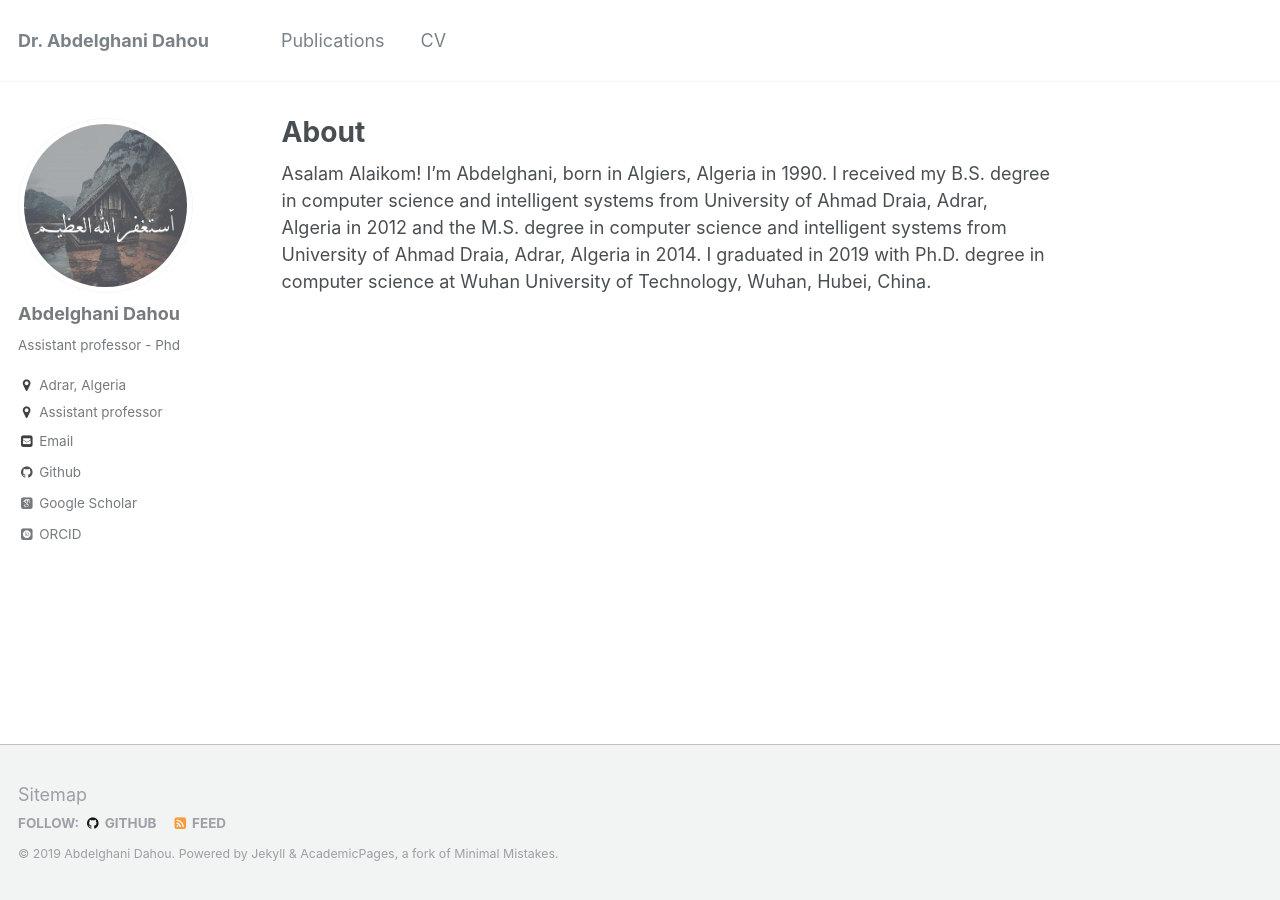
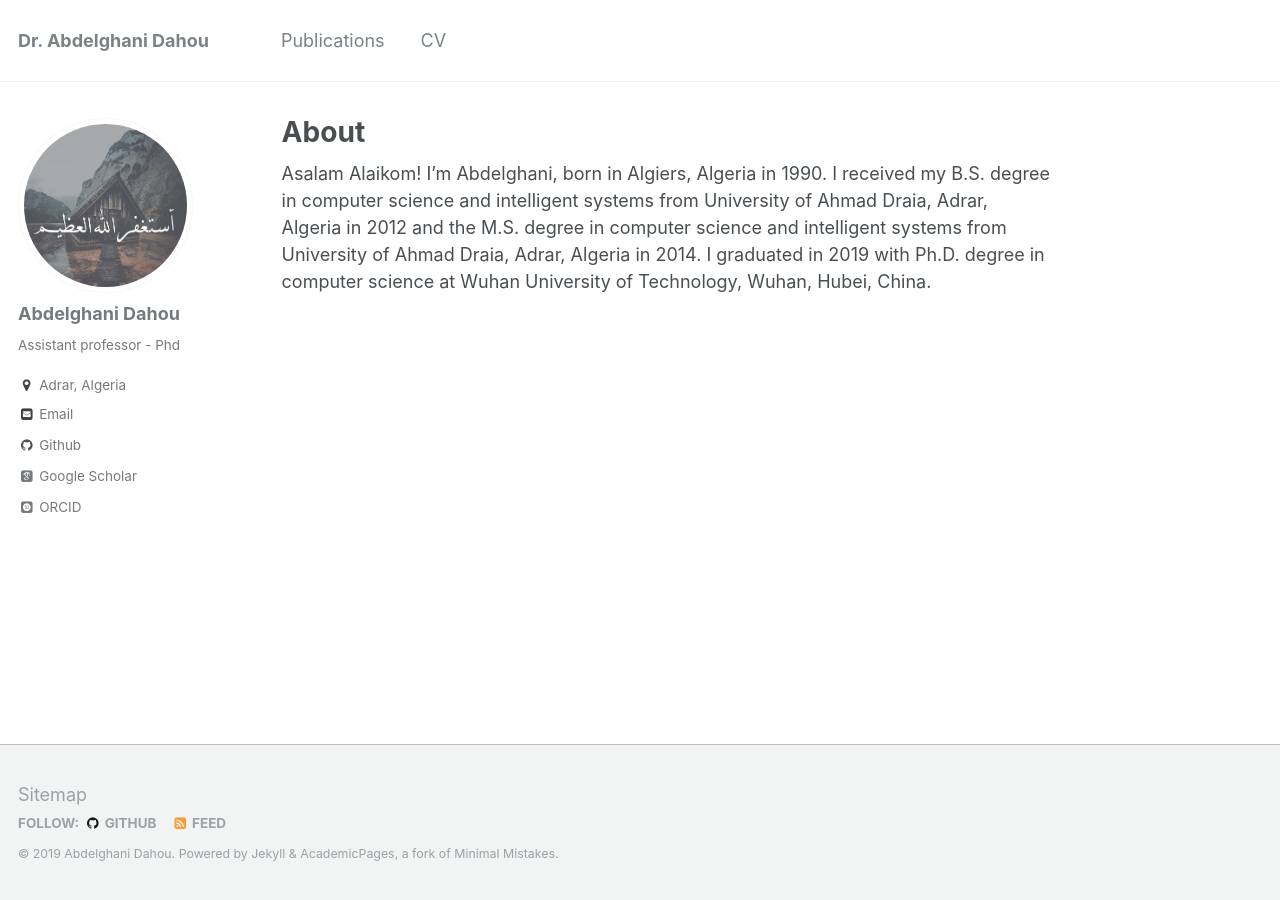
Before and after one commit to dr-dahou-adrar/dr-dahou-adrar.github.io, a Jekyll site: the page built from _pages/about.md, in a window 1280 px wide. Built offline with Jekyll 4.4.1, drawn with Linux system fonts in a browser that asks for light colours; some web fonts are replaced.

Commit message:
Update _config.yml

```diff
--- a/_config.yml
+++ b/_config.yml
@@ -83,7 +83,7 @@ author:
   avatar           : "profile.jpg"
   bio              : "Assistant professor - Phd"
   location         : "Adrar, Algeria"
-  employer         : "Assistant professor"
+  employer         : #"Assistant professor"
   Major            : "Computer Science"
   googlescholar    : "https://scholar.google.com/citations?user=ttDjZWoAAAAJ&hl=en"
   email            : "dahou.abdghani@univ-adrar.dz"
```
